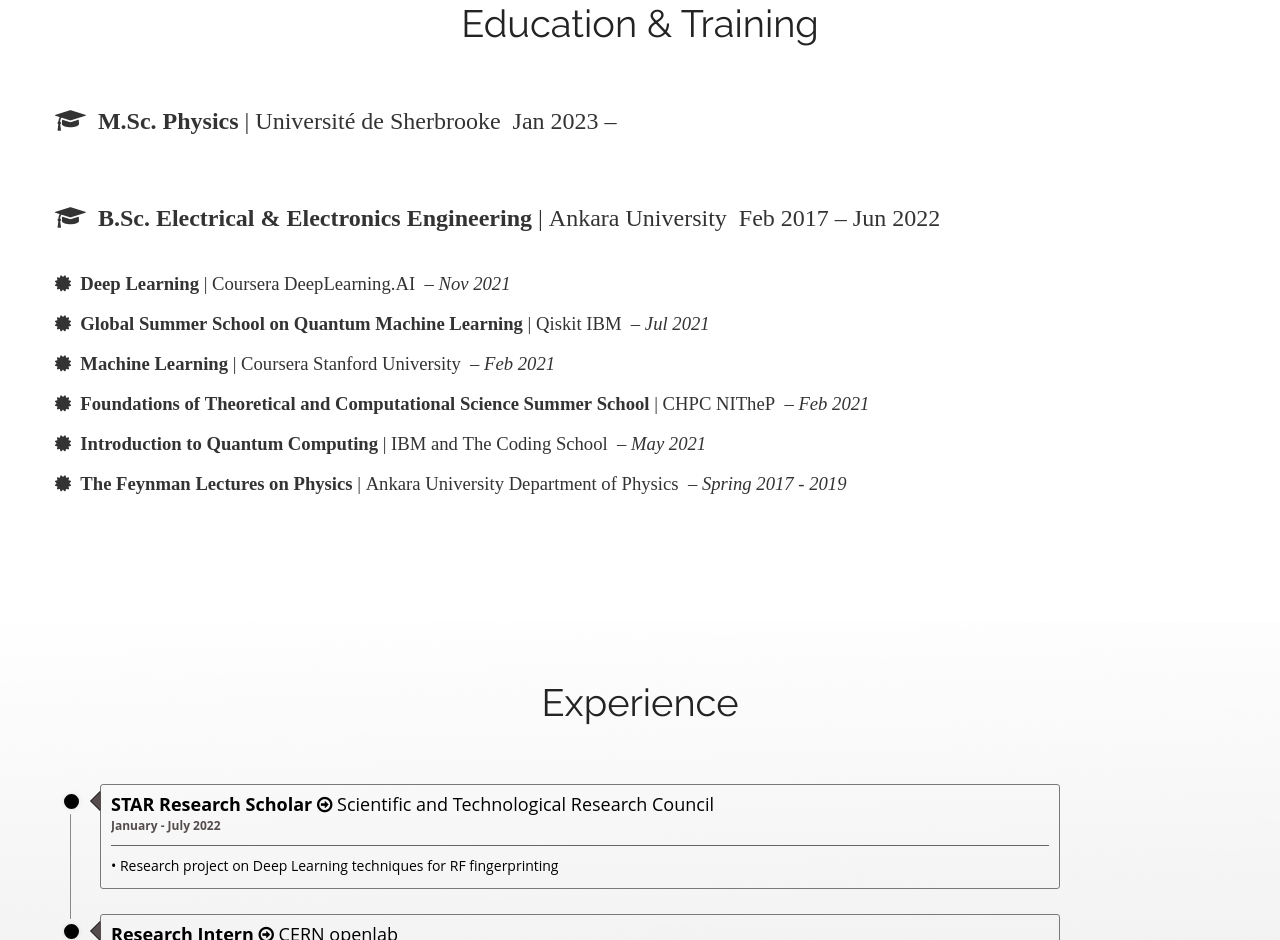
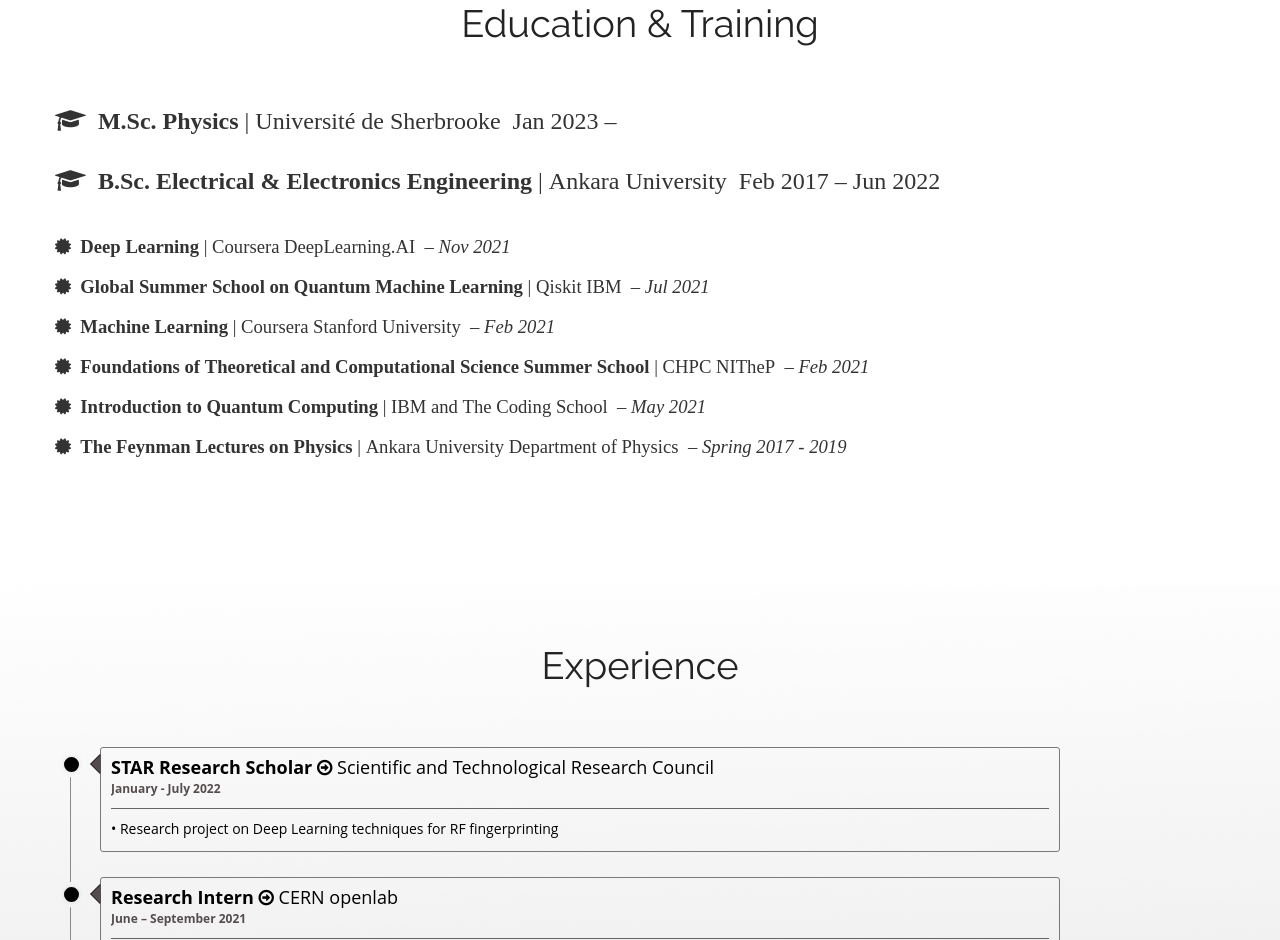
Before and after one commit to t0gan/t0gan.github.io, a plain HTML site: page index.html in a window 1280 px wide. Shown: the part 782-1722 px from the top of the page. Drawn offline with Linux system fonts and the light colour scheme; files whose address does not match are found by name.

Commit message:
Update index.html

```diff
--- a/index.html
+++ b/index.html
@@ -79,7 +79,7 @@
 							<div class="row">
 									<ul class="about-us-list">
 										<h4><li class="fa fa-graduation-cap fa-lg">&nbsp <b>M.Sc. Physics</b> | Université de Sherbrooke&nbsp Jan 2023 – </h4></li>
-								        <h2> <br> </h2>
+								        <h4> <br> </h4>
 										<h4><li class="fa fa-graduation-cap fa-lg">&nbsp <b>B.Sc. Electrical & Electronics Engineering</b> | Ankara University&nbsp Feb 2017 – Jun 2022</h4></li>
 								        <h3> <br> </h3>
 										<li class="fa fa-certificate fa-lg"> &nbsp<b>Deep Learning</b> | Coursera DeepLearning.AI&nbsp –  <i>Nov 2021</i></li>
```
